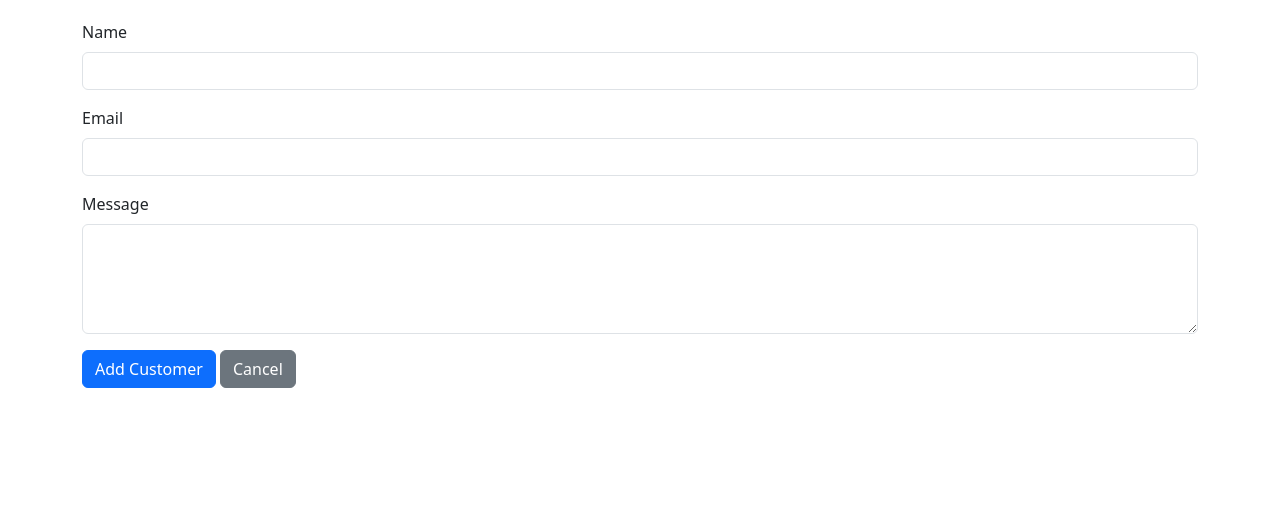
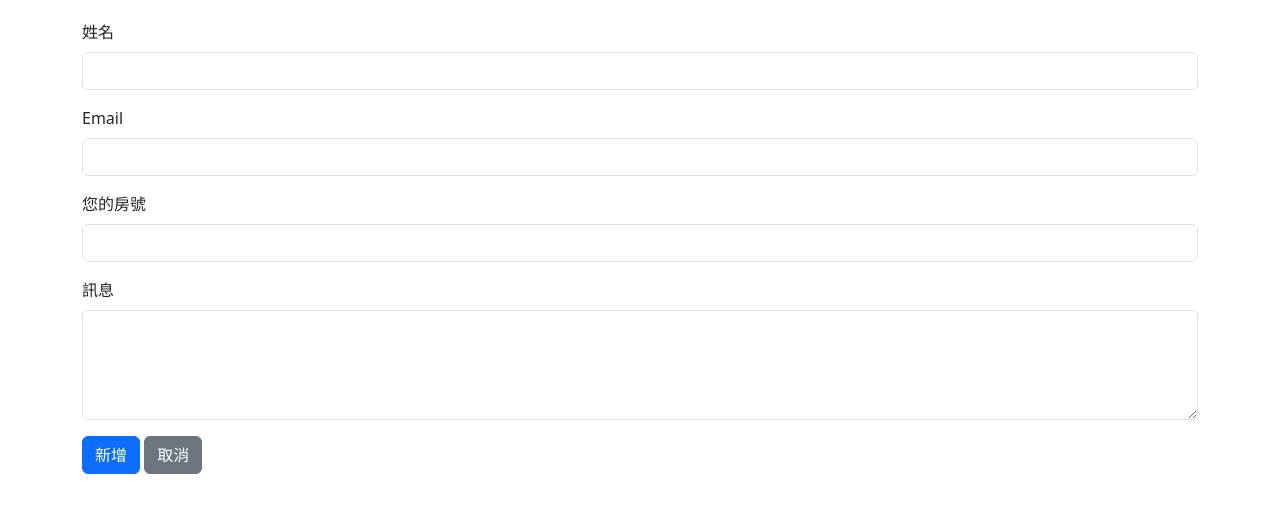
Before and after one commit to Alex54365/hotalrobotsystem, a Flask app: page /form in a window 1280 px wide. Shown: the part 94-607 px from the top of the page. Run offline with Flask 3, Linux system fonts and the light colour scheme.

Commit message:
Update form.html

```diff
--- a/templates/form.html
+++ b/templates/form.html
@@ -28,7 +28,7 @@
         </div>
         <form action="/form" method="POST">
             <div class="mb-3">
-                <label for="name" class="form-label">Name</label>
+                <label for="name" class="form-label">姓名</label>
                 <input type="text" id="name" name="name" class="form-control" required>
             </div>
             <div class="mb-3">
@@ -36,11 +36,15 @@
                 <input type="email" id="email" name="email" class="form-control" required>
             </div>
             <div class="mb-3">
-                <label for="message" class="form-label">Message</label>
+                <label for="room" class="form-label">您的房號</label>
+                <input type="text" id="room" name="room" class="form-control" required>
+            </div>
+            <div class="mb-3">
+                <label for="message" class="form-label">訊息</label>
                 <textarea id="message" name="message" class="form-control" rows="4" required></textarea>
             </div>
-            <button type="submit" class="btn btn-primary">Add Customer</button>
-            <a href="/customers" class="btn btn-secondary">Cancel</a>
+            <button type="submit" class="btn btn-primary">新增</button>
+            <a href="/customers" class="btn btn-secondary">取消</a>
         </form>
     </div>
 </body>
```
